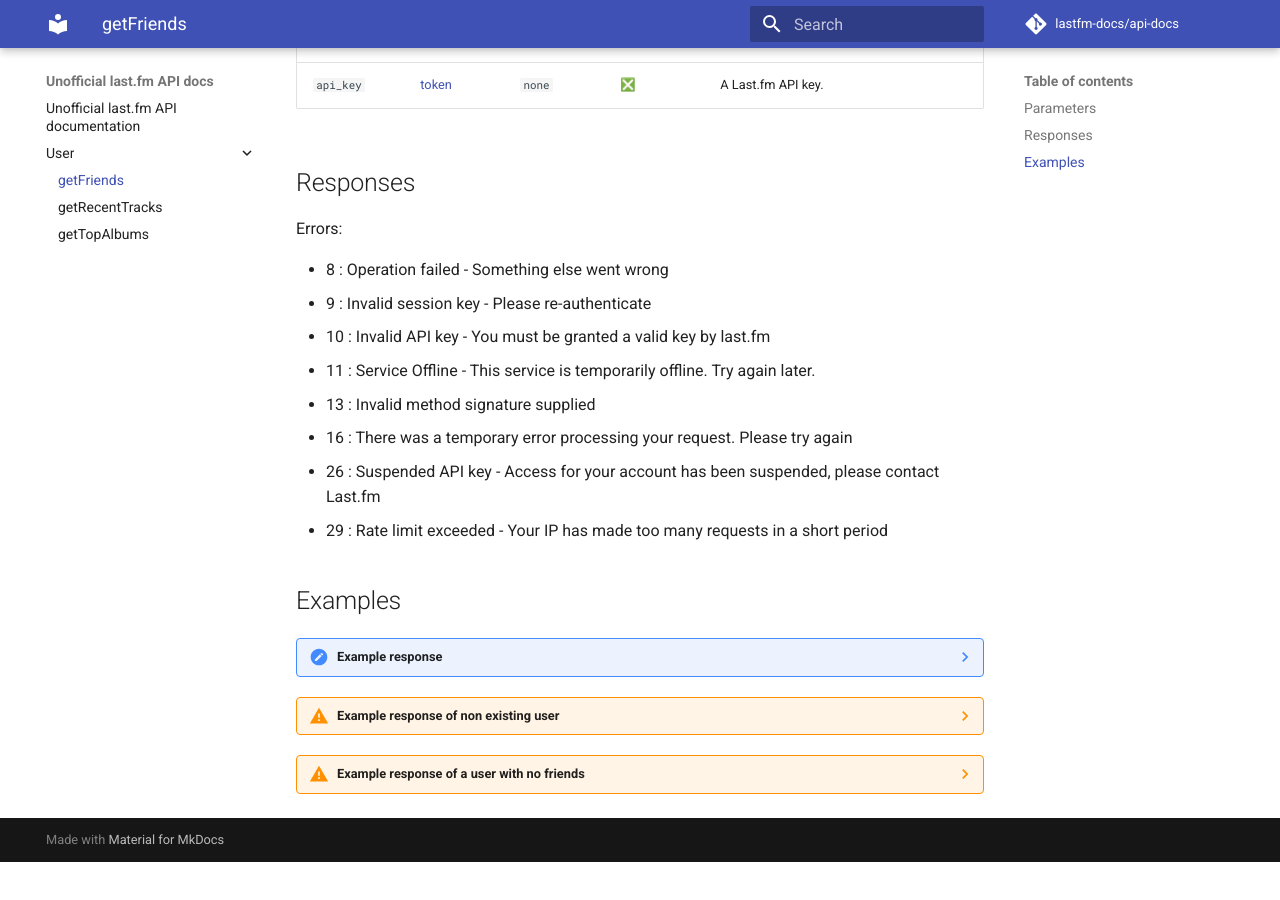
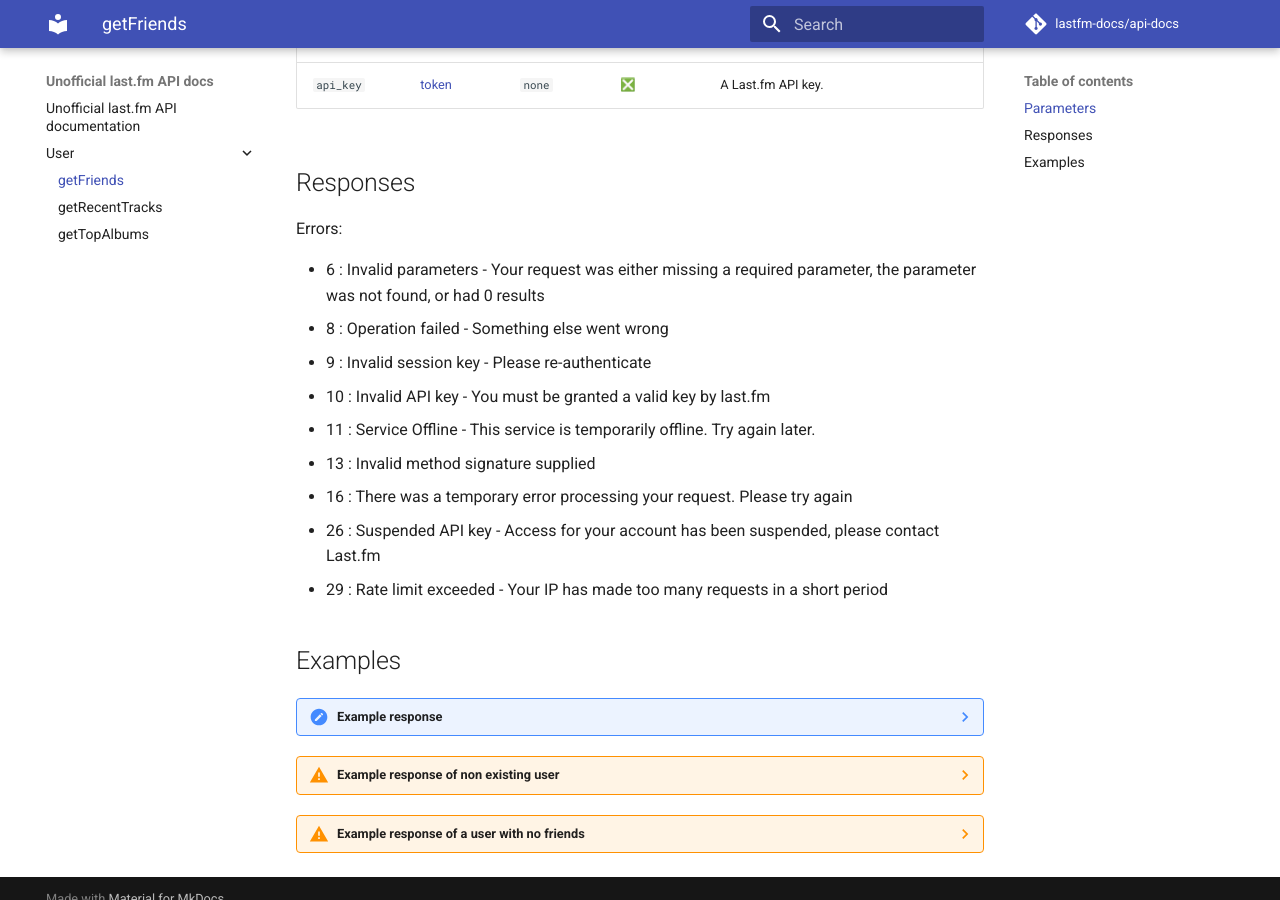
Before and after one commit to lastfm-docs/api-docs, an MkDocs documentation site: the page built from docs/user/getFriends.md, in a window 1280 px wide and 900 px high, scrolled down 605 px. Built offline with MkDocs 1.6.1 and Material for MkDocs 9.7.7, drawn with Linux system fonts in a browser that asks for light colours; emoji names are drawn with the system emoji font; comment, search, counter and statistics services are not loaded; before the commit the page ends 1467 px from its top, so only the background shows below that.

Commit message:
Add files via upload

```diff
--- a/docs/user/getFriends.md
+++ b/docs/user/getFriends.md
@@ -17,6 +17,7 @@
 ## Responses
 Errors:
 
+- 6 : Invalid parameters - Your request was either missing a required parameter, the parameter was not found, or had 0 results
 - 8 : Operation failed - Something else went wrong
 - 9 : Invalid session key - Please re-authenticate
 - 10 : Invalid API key - You must be granted a valid key by last.fm
```
